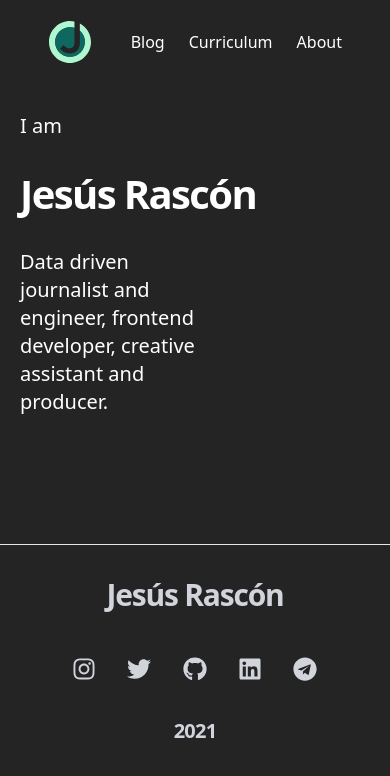
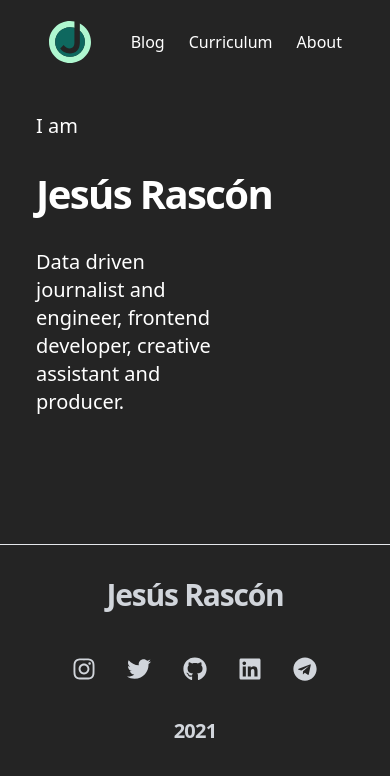
Before and after one commit to jesi-rgb/old.jesirgb.com, a Next.js app: page / in a window 390 px wide. Shown: the top 776 px of the page. Built offline with nearby package versions, Linux system fonts and the light colour scheme; no server answers; a web font is replaced by a local one.

Commit message:
editing and polishing

```diff
--- a/pages/about.js
+++ b/pages/about.js
@@ -53,10 +53,13 @@ export default function About() {
               <span className="text-accent-1-lighter font-bold">
                 Computer Science at the University of Jaén
               </span>{" "}
-              and have a master's degree in Data Science. Telling compelling
-              stories and spreading knowledge has always flowed through my
-              veins, so it's only natural that I aim for doing the same, but on
-              a bigger scale.
+              and have a{" "}
+              <span className="text-accent-1-lighter font-bold">
+                Master's in Data Science by the University of Granada
+              </span>
+              {""}. Telling compelling stories and spreading knowledge has
+              always flowed through my veins, so it's only natural that I aim
+              for doing the same, but on a bigger scale.
             </p>
 
             <p>
--- a/pages/index.js
+++ b/pages/index.js
@@ -52,12 +52,12 @@ export default function Landing() {
         </svg>
       </svg>
 
-      <div className="m-5 z-10 text-white text-xl xl:text-3xl font-light xl:m-40 xl:top-20">
+      <div className="ml-9 z-10 text-white text-xl xl:text-3xl font-light xl:m-40 xl:top-20">
         I am{" "}
         <h1 className="text-5xl xl:text-8xl my-10 font-bold font-blogpost tracking-tighter">
           Jesús Rascón
         </h1>
-        <div className="mt-8 w-1/2 md:w-1/4 text-xl xl:text-3xl mr-auto">
+        <div className="mt-8 w-1/2 md:w-1/4 text-xl xl:text-3xl">
           Data driven journalist and engineer, frontend developer, creative
           assistant and producer.
         </div>
```
